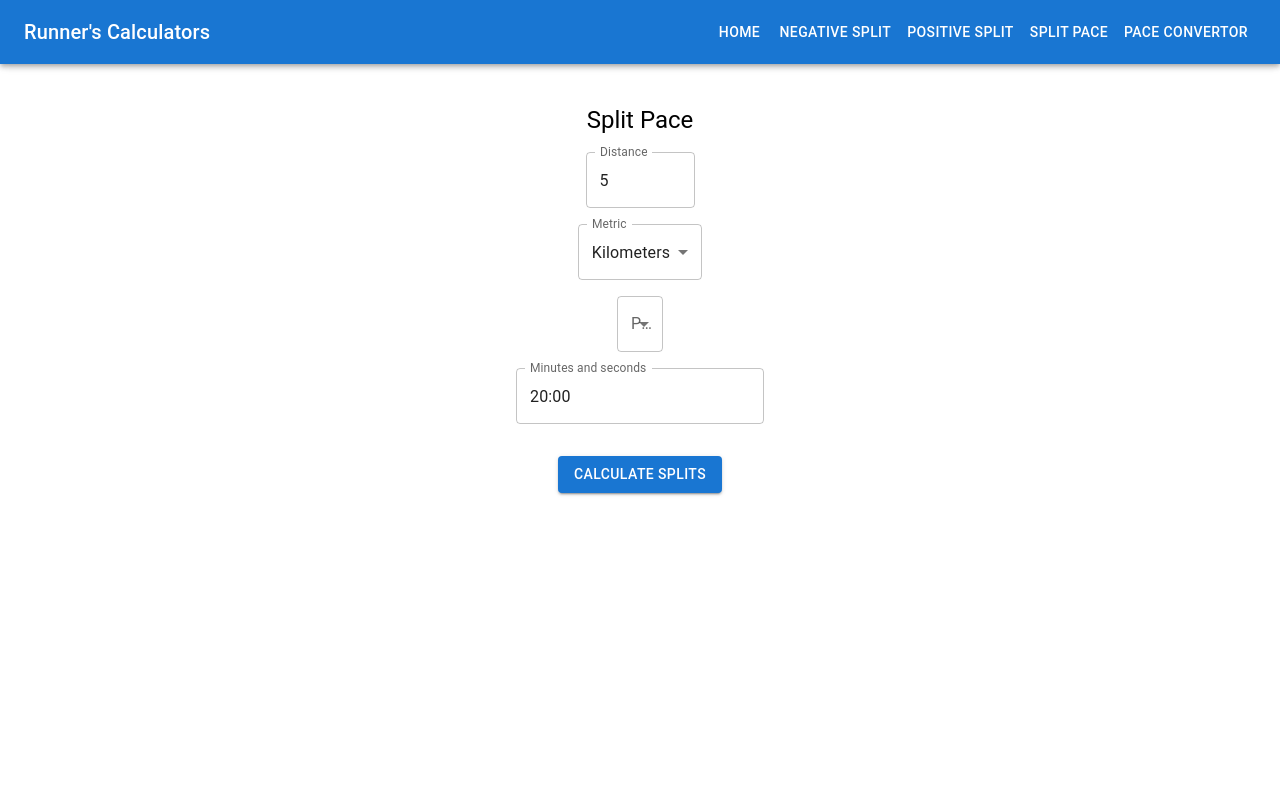
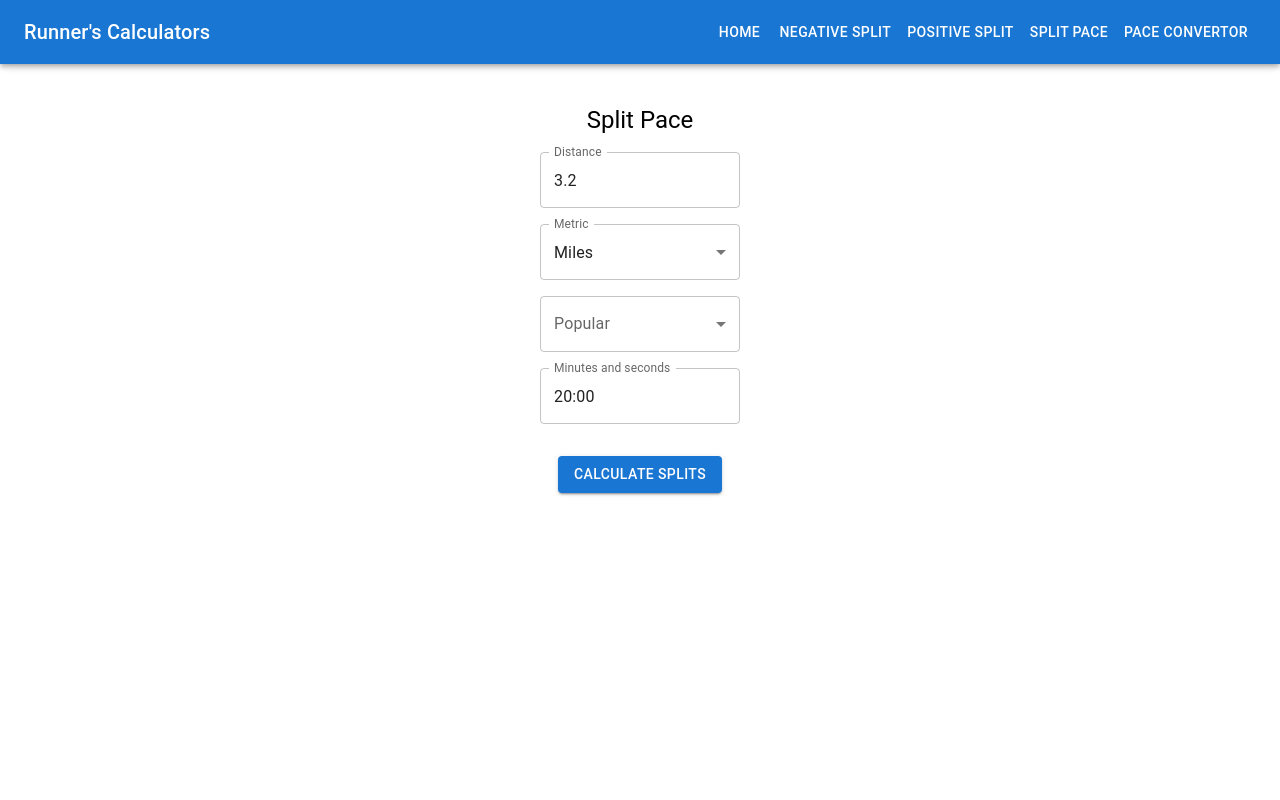
Before and after one commit to jaymagrob/running-calculator, a Next.js app: page /pace/split-pace in a window 1280 px wide. Shown: the top 800 px of the page. Built offline with nearby package versions, Linux system fonts and the light colour scheme.

Commit message:
RUN-44, split-pace: add popular and miles (complete)

```diff
--- a/pages/pace/split-pace.jsx
+++ b/pages/pace/split-pace.jsx
@@ -35,11 +35,11 @@ const popularList = [
 ];
 
 export default function splitPace() {
-  const [distance, setDistance] = useState(5);
+  const [distance, setDistance] = useState(3.2);
   const [time, setTime] = useState(dayjs("2022-01-01 00:20:00"));
   const [splits, setSplits] = useState([]);
   const [isError, setIsError] = useState(false);
-  const [metric, setMetric] = useState("k");
+  const [metric, setMetric] = useState("m");
   const [popular, setPopular] = useState(null);
 
   function onSubmit(e) {
@@ -63,10 +63,10 @@ export default function splitPace() {
     const pace = milli / newDistance;
     const loops = [];
     for (let i = 1; i <= Math.ceil(newDistance); i += 1) {
-      const newKm = i > newDistance ? i - 1 + (distance % 1000) / 1000 : i;
+      const newKm = i > newDistance ? distance : i;
 
       loops.push({
-        km: i > newDistance ? i - 1 + parseFloat((distance % 1000) / 1000) : i,
+        km: i > newDistance ? distance : i,
         split: millisToMinutesAndSeconds(pace * newKm),
         lapTime: millisToMinutesAndSeconds(pace),
       });
@@ -90,11 +90,14 @@ export default function splitPace() {
             alignItems: "center",
             gap: 2,
             width: "100%",
+            maxWidth: "200px",
+            margin: "0 auto",
           }}
         >
           <Typography component="h1" variant="h5">
             Split Pace
           </Typography>
+          <FormControl fullWidth>
             <TextField
               type="number"
               inputProps={{ min: "0", max: "200", step: "1" }}
@@ -105,7 +108,8 @@ export default function splitPace() {
               error={isError}
               helperText={isError ? "Between 0 and 200" : null}
             />
-          <FormControl>
+          </FormControl>
+          <FormControl fullWidth>
             <InputLabel id="metric-select-label">Metric</InputLabel>
             <Select
               labelId="metric-select-label"
@@ -127,7 +131,7 @@ export default function splitPace() {
               <MenuItem value="m">Miles</MenuItem>
             </Select>
           </FormControl>
-          <FormControl>
+          <FormControl fullWidth>
             <InputLabel id="popular-select-label">Popular</InputLabel>
             <Select
               labelId="popular-select-label"
```
Lines whose indentation alone changed are shown as unchanged.
